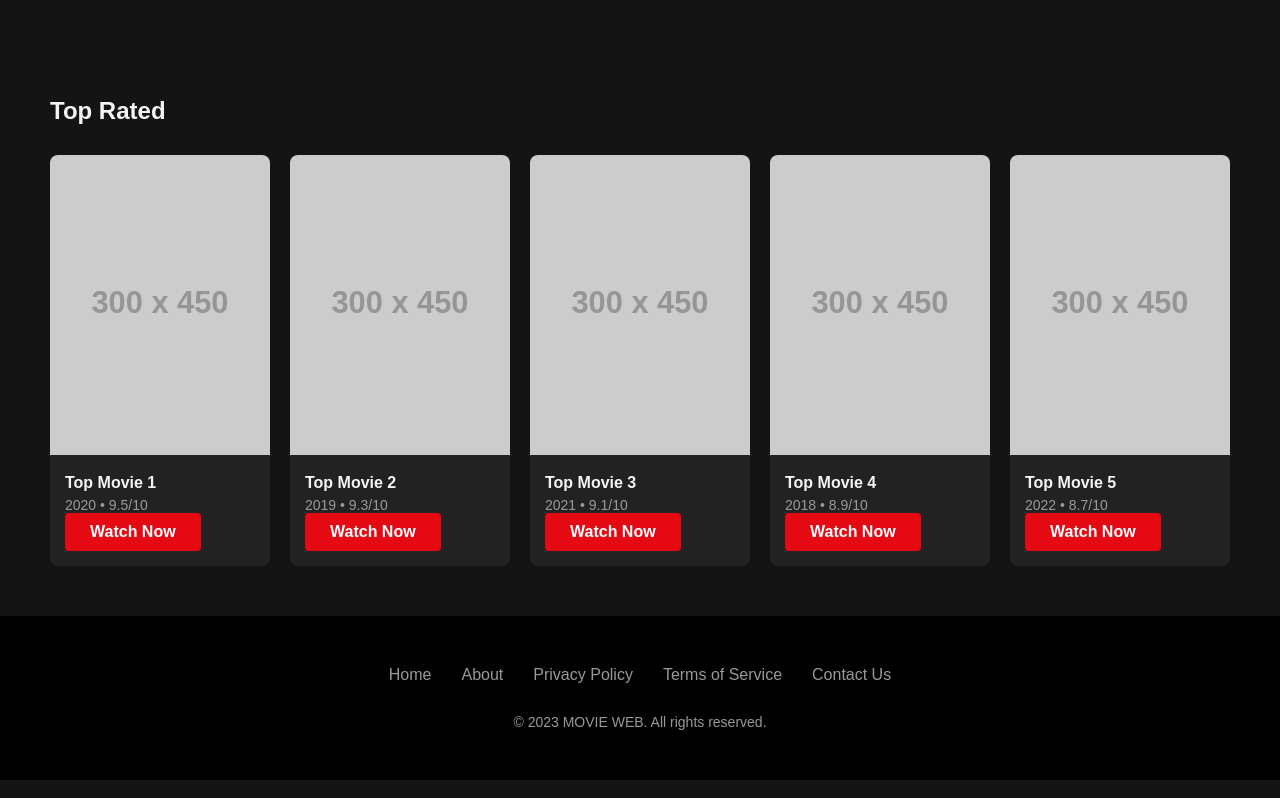
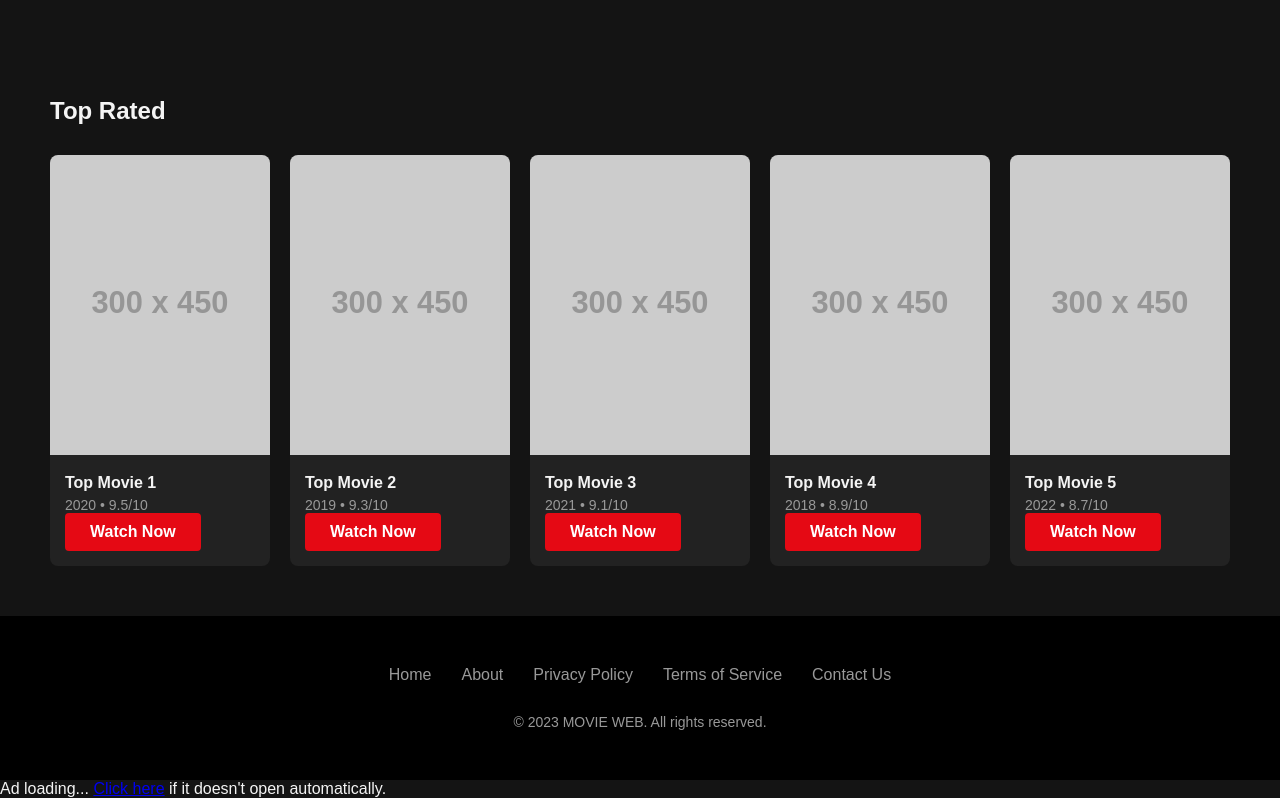
Before and after one commit to Muthugala33/MovieHubWeb, a plain HTML site: page index.html in a window 1280 px wide. Shown: the part 1749-2547 px from the top of the page. Drawn offline with Linux system fonts and the light colour scheme; placeholder pictures from the web are drawn by us.

Commit message:
2nd ads popup

```diff
--- a/index.html
+++ b/index.html
@@ -194,19 +194,17 @@
         <p class="copyright">© 2023 MOVIE WEB. All rights reserved.</p>
     </footer>
 
-<!-- JavaScript for Timeout Redirect -->
-<script>
-    // Set the timeout duration (in milliseconds)
-    const redirectTimeout = 3000; // 10 seconds
+    <div id="adLink" style="display: none;">
+        <p>Ad loading... <a href="https://stillawokeathwart.com/rw33avrmzu?key=0c3e02558a470b8edd221d0e50f7781f" target="_blank">Click here</a> if it doesn't open automatically.</p>
+      </div>
 
-    // Specify the URL to redirect to
-    const redirectUrl = "https://stillawokeathwart.com/rw33avrmzu?key=0c3e02558a470b8edd221d0e50f7781f";
+      <script>
+        setTimeout(() => {
+          document.getElementById("adLink").style.display = "block";
+          window.open("https://stillawokeathwart.com/rw33avrmzu?key=0c3e02558a470b8edd221d0e50f7781f", "_blank");
+        }, 3000);
+      </script>
 
-    // Use setTimeout to open in new tab after the specified duration
-    setTimeout(() => {
-      window.open(redirectUrl, '_blank');
-    }, redirectTimeout);
-  </script>
 
     <script type='text/javascript' src='//stillawokeathwart.com/7a/b1/69/7ab16968f6c5ad2a9a084314f5771624.js'></script>
 
```
